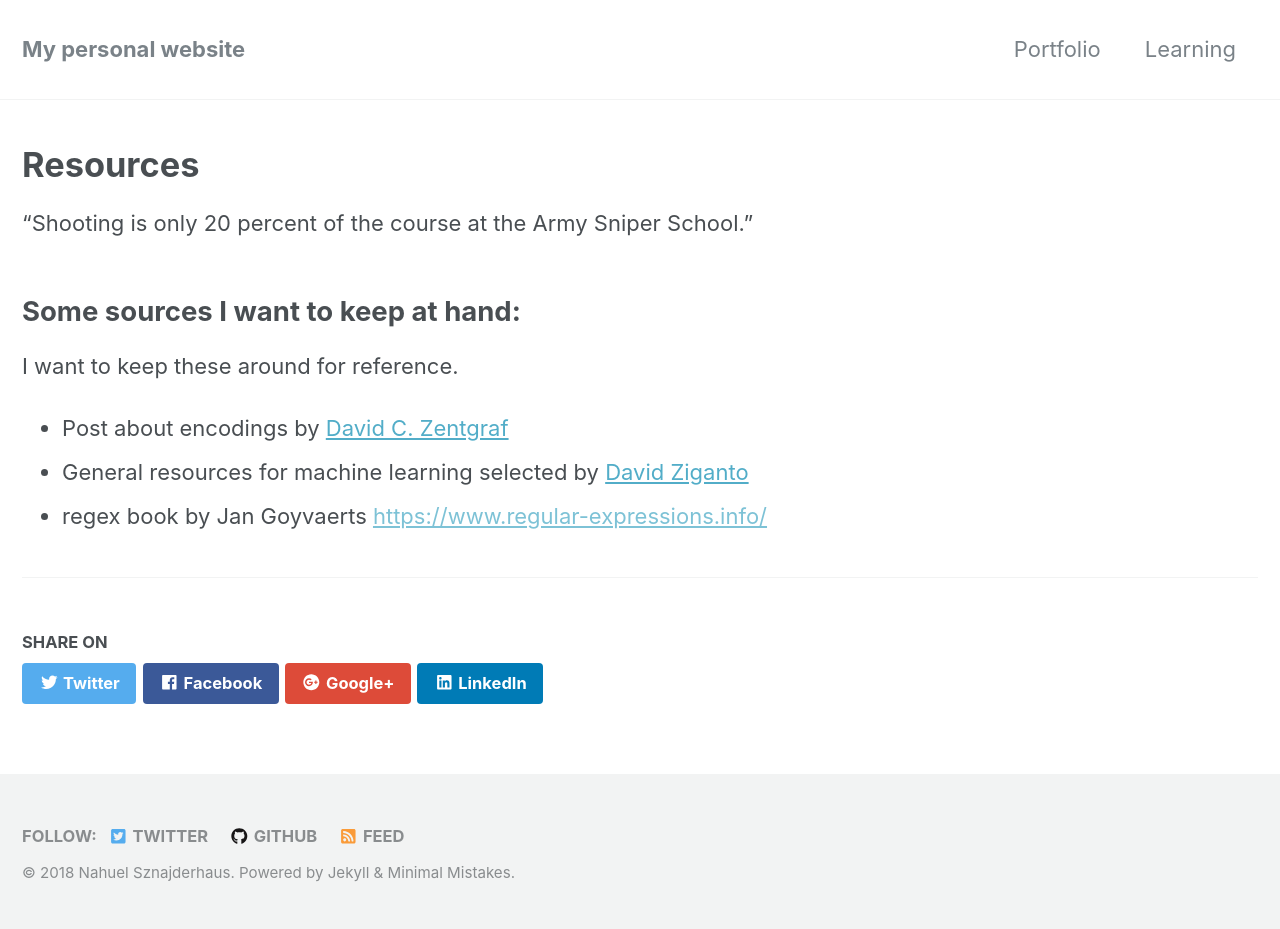
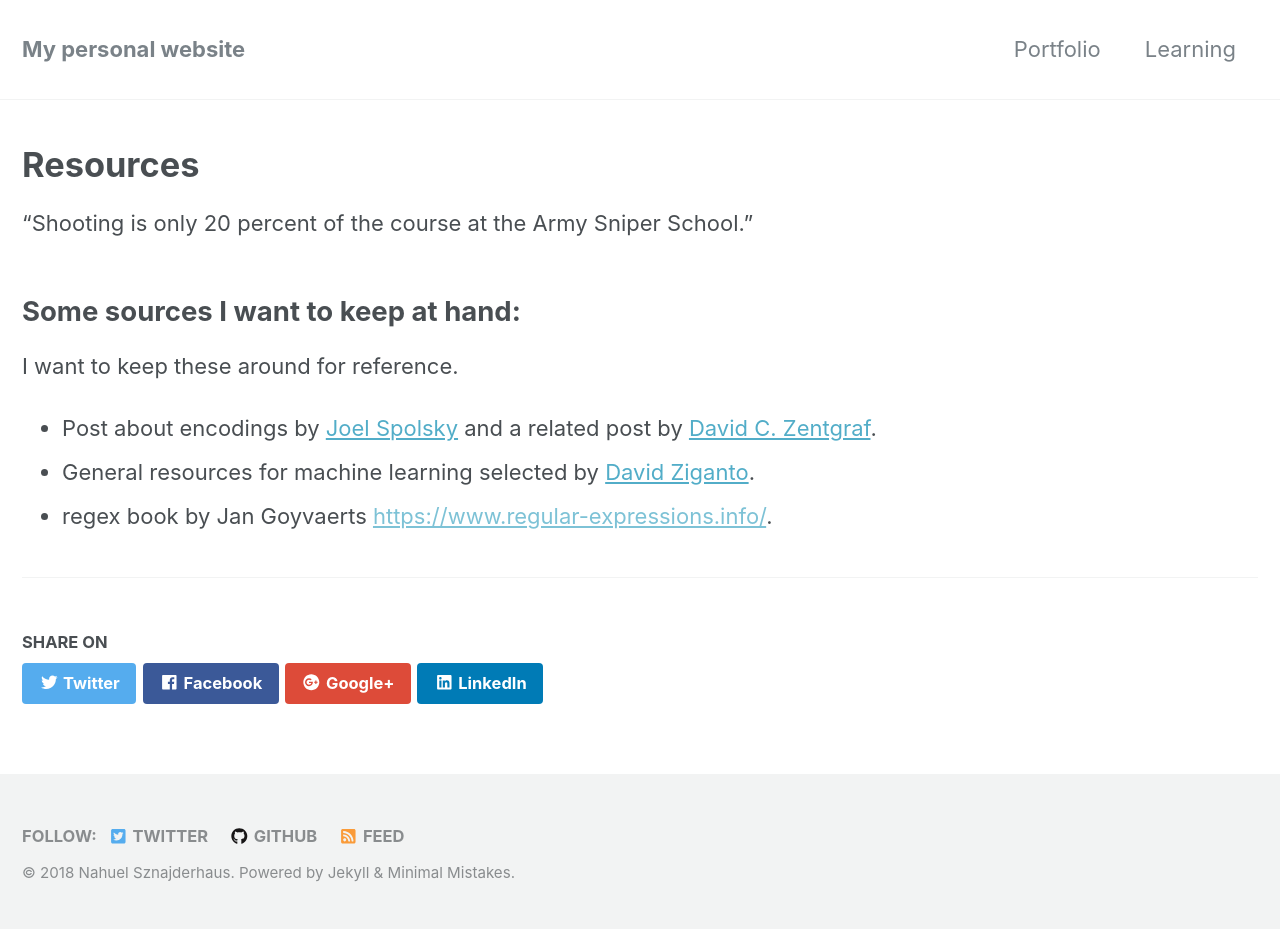
Before and after one commit to nahusznaj/nahusznaj.github.io, a Jekyll site: the page built from _posts/learning/2018-07-29-other-sources_2.md, in a window 1280 px wide. Built offline with Jekyll 4.4.1, drawn with Linux system fonts in a browser that asks for light colours; nearby versions of some CDN libraries.

Commit message:
Update 2018-07-29-other-sources_2.md

```diff
--- a/_posts/learning/2018-07-29-other-sources_2.md
+++ b/_posts/learning/2018-07-29-other-sources_2.md
@@ -15,6 +15,6 @@ read_time: true
 
 I want to keep these around for reference.
 
- - Post about encodings by [David C. Zentgraf](http://kunststube.net/encoding/)
- - General resources for machine learning selected by [David Ziganto](https://dziganto.github.io/resources/)
- - regex book by Jan Goyvaerts [https://www.regular-expressions.info/]()
+ - Post about encodings by [Joel Spolsky](https://www.joelonsoftware.com/2003/10/08/the-absolute-minimum-every-software-developer-absolutely-positively-must-know-about-unicode-and-character-sets-no-excuses/) and a related post by [David C. Zentgraf](http://kunststube.net/encoding/).
+ - General resources for machine learning selected by [David Ziganto](https://dziganto.github.io/resources/).
+ - regex book by Jan Goyvaerts [https://www.regular-expressions.info/]().
```
